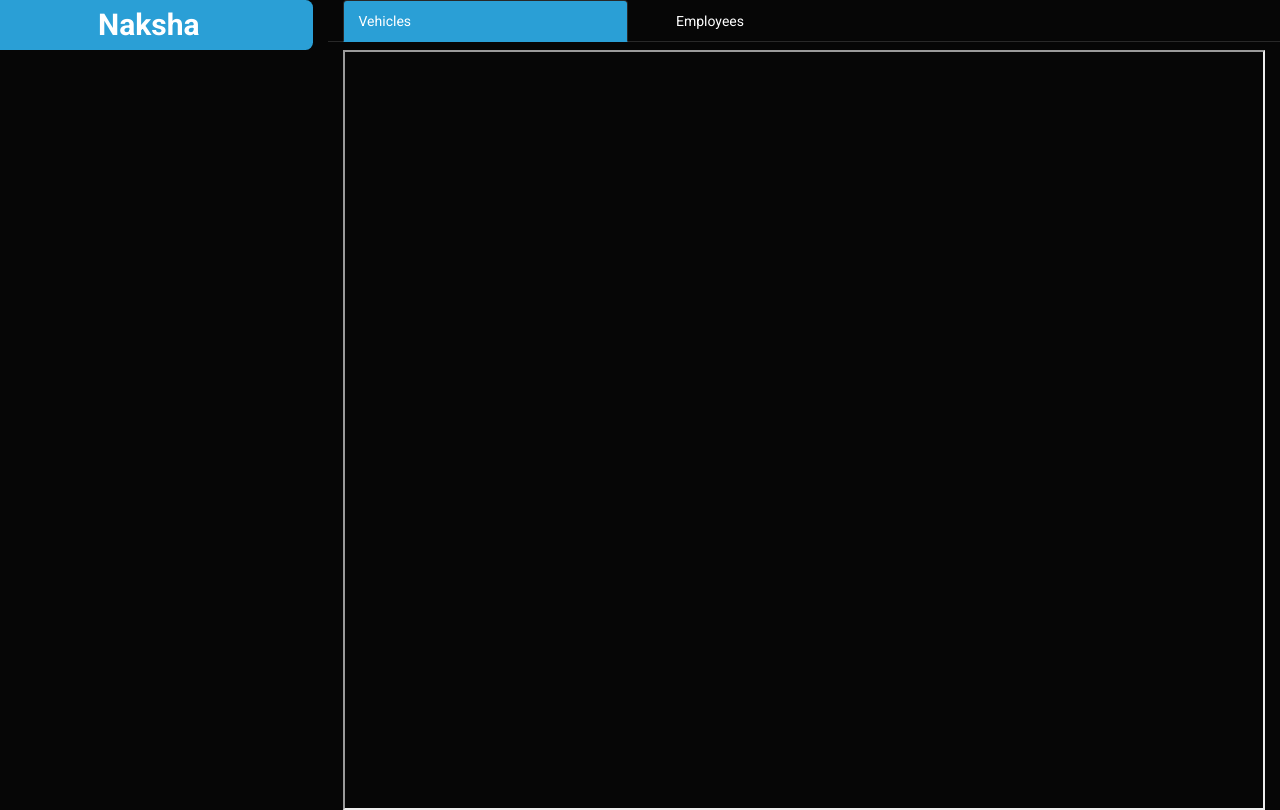
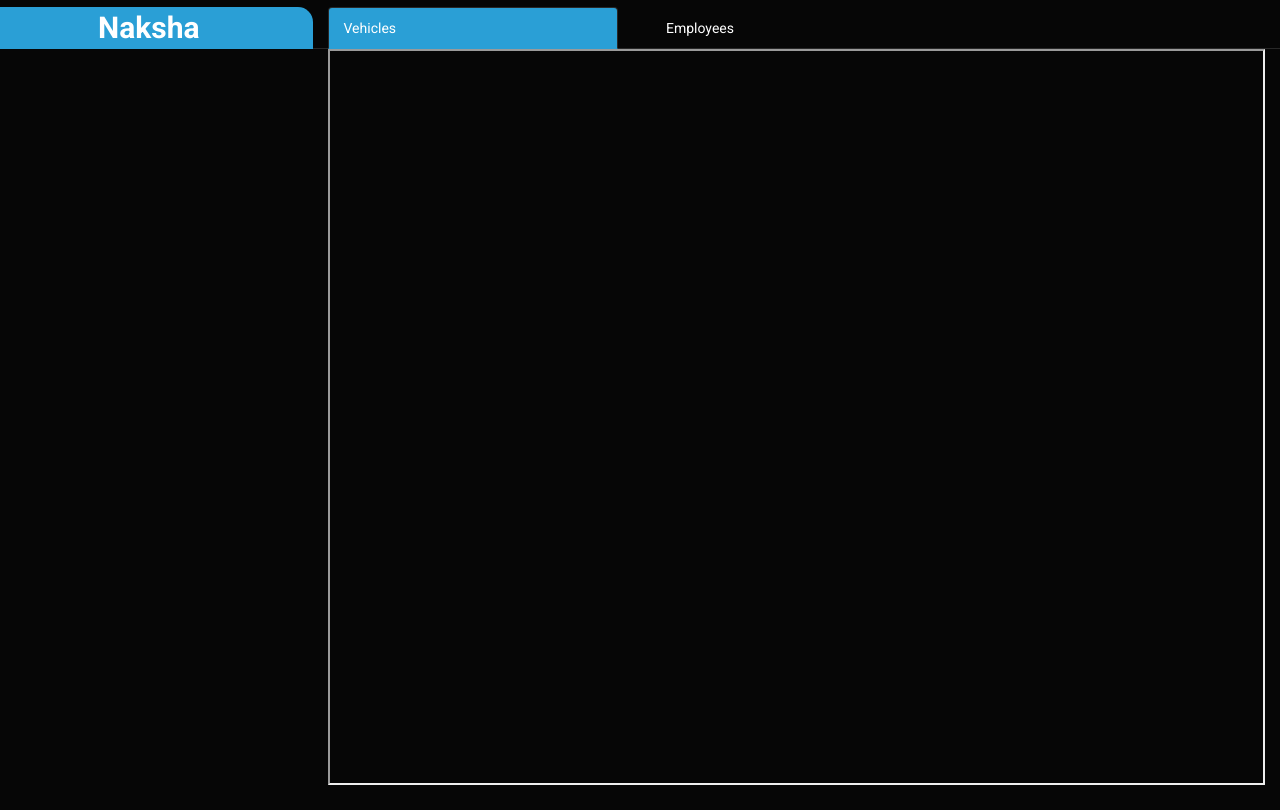
Before and after one commit to adynak/naksha, a plain HTML site: page indextemplate.html in a window 1280 px wide. Both pictures are taken after a click on the element "Vehicles". Drawn offline with nearby package versions, Linux system fonts and the light colour scheme; some packages are replaced by stand-ins of ours.

Commit message:
fixed some of the ui so it looks pretty and fits in the screen

```diff
--- a/indextemplate.html
+++ b/indextemplate.html
@@ -48,12 +48,12 @@
 				</div>
 			</div>
 		</div>
-		<div id="main_page" class="hidden">
+		<div id="main_page" class="hidden" style="margin-top:7px;">
 			<div id="main_nav" class="row" >
-				<div id="site_title" class="col-lg-3 label label-primary" style="padding:10px 0px; font-size:30px">
+				<div id="site_title" class="col-lg-3 label" style="padding:6px 0px; font-size:30px; background-color:#2A9FD6; border-radius:0px 15px 0px 0px;  ">
 				Naksha
 				</div>
-				<div class="tabbable col-lg-9">
+				<div class="tabbable col-lg-9" style="padding-left:0px">
 					<ul class="nav nav-tabs">
 						<li id="vehicle_map_tab" class="col-lg-4"><a href="#vehicles_map" data-toggle="tab">Vehicles</a></li>
 						<li id="employee_map_tab" class="col-lg-4"><a href="#employees_map" data-toggle="tab">Employees</a></li>
@@ -64,12 +64,12 @@
 				<div id="filter" class="col-lg-3">
 
 				</div>
-				<div class="tab-content col-lg-9">
+				<div class="tab-content col-lg-9 " style="padding-left:0px">
 					<div id="vehicles_map" class="tab-pane col-lg-12 ">
-						<iframe src="vehicles.html" style="width:100%; height:95%;"> </iframe>
+						<iframe src="vehicles.html" style="width:100%; height:92%;"> </iframe>
 					</div>
 					<div id="employees_map" class="tab-pane col-lg-12">
-						<iframe src="staff.html" style="width:100%; height:95%;"> </iframe>
+						<iframe src="staff.html" style="width:100%; height:92%;"> </iframe>
 					</div>
 				</div>
 			</div>
```
